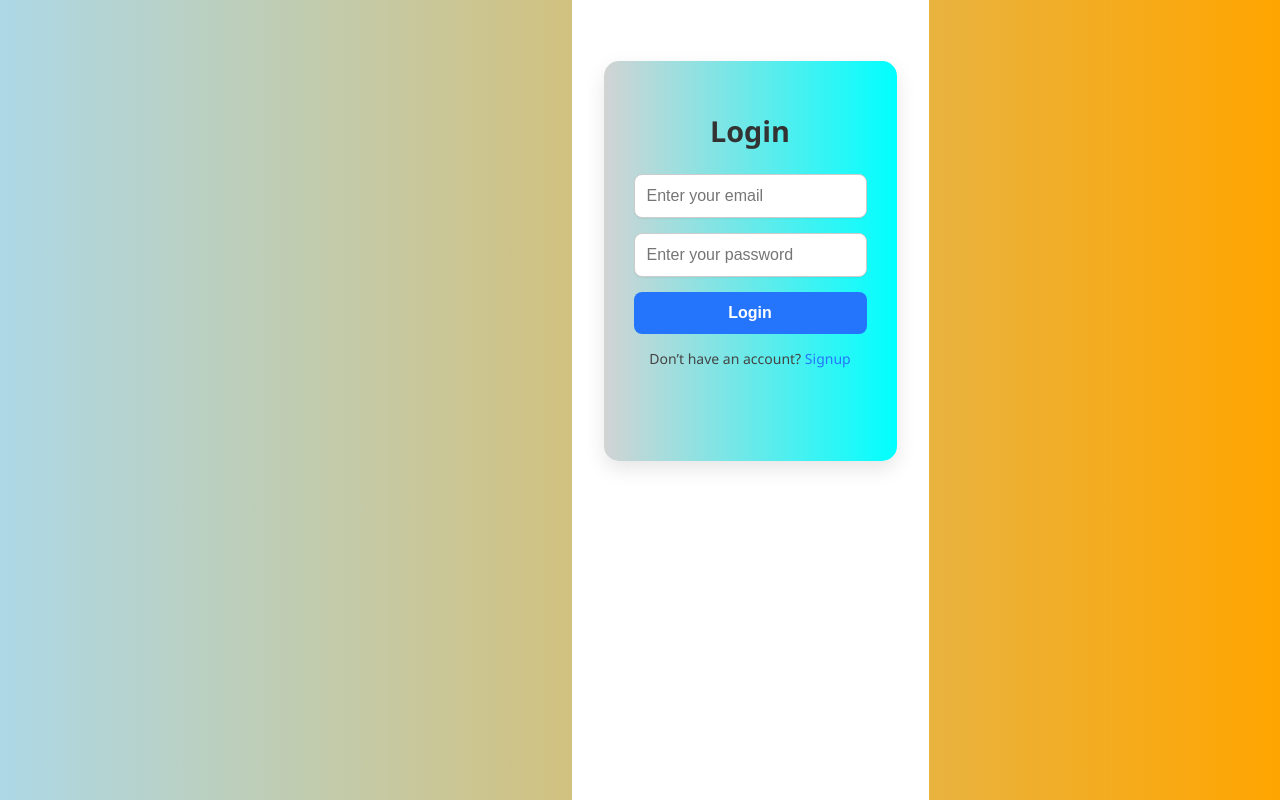
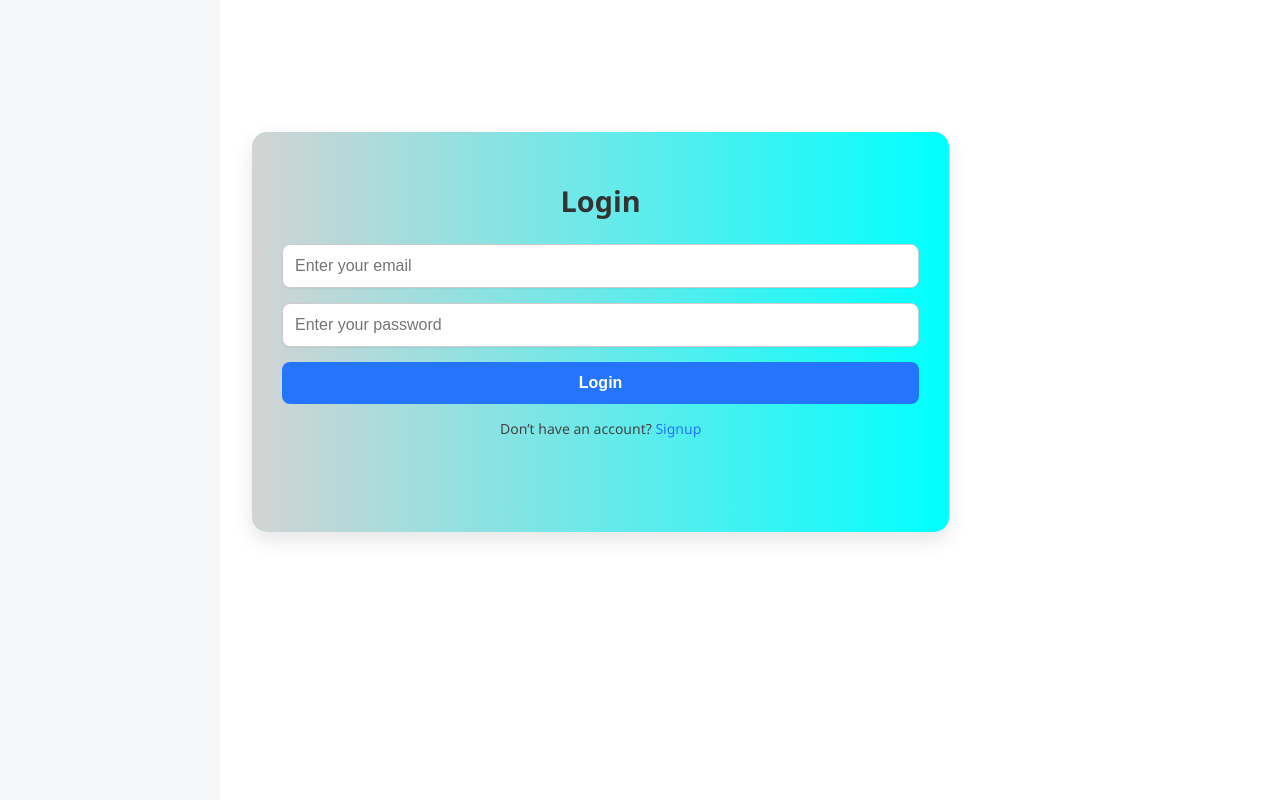
Before and after one commit to Aryansharma-aryan/HR-PORTAL, a React (Create React App) app in the folder hr-management/: page /login in a window 1280 px wide. Built offline with nearby package versions, Linux system fonts and the light colour scheme.

Commit message:
Updated styles: Login, Signup, Navbar, Sidebar, Dashboard, Table

```diff
--- a/hr-management/src/css/Login.css
+++ b/hr-management/src/css/Login.css
@@ -1,24 +1,14 @@
 /* Login.css */
 
 /* Base Styles */
-body {
-  font-family: 'Segoe UI', Tahoma, Geneva, Verdana, sans-serif;
-  background: linear-gradient(to right, lightblue, orange); /* ✅ fixed: background-color was used incorrectly */
-  margin: 0;
-  padding: 0;
-  box-sizing: border-box;
-  min-height: 100vh;
-  display: flex;
-  align-items: center;
-  justify-content: center;
-}
+
 
 /* Login Container */
 .login-container {
-  width: 100%;
-  max-width: 400px;
+  width: 70%;
+
   padding: 30px;
-  background-color: #ffffff;
+
   border-radius: 15px;
   box-shadow: 0 8px 20px rgba(0, 0, 0, 0.1);
   animation: fadeIn 0.5s ease-in-out;
--- a/hr-management/src/css/Signup.css
+++ b/hr-management/src/css/Signup.css
@@ -1,7 +1,7 @@
 /* Signup.css */
 
 .signup-container {
-  max-width: 400px;
+  width:70%;
   margin: 5vh auto;
   padding: 30px;
   background: #ffffff;
```
